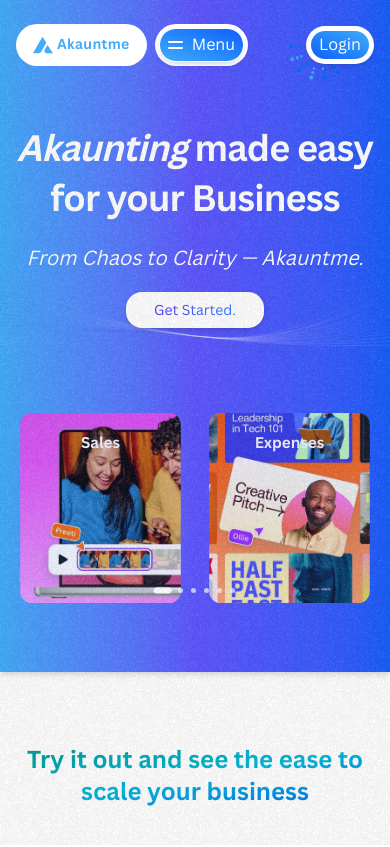
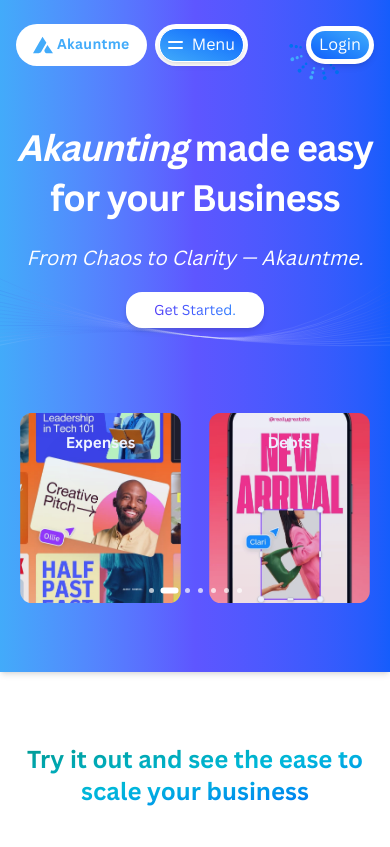
Before and after one commit to geniusmark99/akauntme-v1, a Next.js app: page / in a window 390 px wide. Shown: the top 847 px of the page. Built offline with nearby package versions, Linux system fonts and the light colour scheme.

Commit message:
little landing page changes

```diff
--- a/src/app/page.tsx
+++ b/src/app/page.tsx
@@ -106,7 +106,7 @@
     <>
       <main className="font-(family-name:--Canva-Sans)">
         <div className='shadow-md h-auto lg:h-screen bg-gradient-to-r from-akauntme-2 via-akauntme to-blue-600'>
-          <div
+          {/* <div
             style={{
               bottom: "calc(100% - min(var(--viewport-height, 100%), 100%) - .5px)",
               flex: "none",
@@ -131,7 +131,7 @@
                 borderRadius: 0,
               }}
             ></div>
-          </div>
+          </div> */}
 
           <HeaderWidget />
 
@@ -305,7 +305,7 @@
              border border-white/20 flex flex-col lg:flex-row  justify-center items-center">
               <div className="w-full lg:w-6/12">
                 <h1 className="text-center text-2xl md:text-3xl">Optimized for ease of use</h1>
-                <p className="text-left mt-5 md:mt-10 lg:w-[420px] lg:leading-6 font-light leading-10">
+                <p className="text-center md:text-left mt-5 md:mt-10 lg:w-[420px] lg:leading-6 font-light md:leading-10">
                   Akauntme was designed with focus on user-friendly and security of your business data, the system
                   employs robust double layer encryption protocols, regular security updates,and advanced authentication
                   measures to ensure a highly secure environment.
--- a/src/components/shared/general/HomeSliderWidget.tsx
+++ b/src/components/shared/general/HomeSliderWidget.tsx
@@ -1,10 +1,9 @@
 'use client';
-import { useState } from 'react';
+import { useState, useEffect } from 'react';
 import { Swiper, SwiperSlide } from 'swiper/react';
-import { Pagination } from 'swiper/modules';
+import { Pagination, Autoplay } from 'swiper/modules';
 import { motion } from 'framer-motion';
 import 'swiper/css';
-import 'swiper/css/navigation';
 import 'swiper/css/pagination';
 
 const items = [
@@ -116,6 +115,7 @@
 const HomeSliderWidget = () => {
 
     const [openPopup, setOpenPopup] = useState<{ [key: number]: string | null }>({});
+    const [isMobile, setIsMobile] = useState(false);
 
     const handleSlideClick = (swiperIndex: number, content: string) => {
         setOpenPopup((prevState) => ({
@@ -131,11 +131,21 @@
         }));
     };
 
+    useEffect(() => {
+        const checkMobile = () => {
+            setIsMobile(window.innerWidth <= 768); // mobile if width <= 768px
+        };
+
+        checkMobile(); // Initial check
+        window.addEventListener('resize', checkMobile);
+        return () => window.removeEventListener('resize', checkMobile);
+    }, []);
+
     return (
         <div className=" w-full z-[100]">
 
             <Swiper
-                modules={[Pagination]}
+                modules={[Pagination, Autoplay]}
                 spaceBetween={20}
                 pagination={{ clickable: true }}
                 breakpoints={{
@@ -153,6 +163,9 @@
                         slidesPerView: 7,
                     },
                 }}
+                autoplay={{ delay: 3000, disableOnInteraction: false }}
+
+                loop
                 className="w-full mt-20 mx-auto flex justify-center items-center h-auto py-20"
             >
                 {items.map((item, swiperIndex) => (
```
